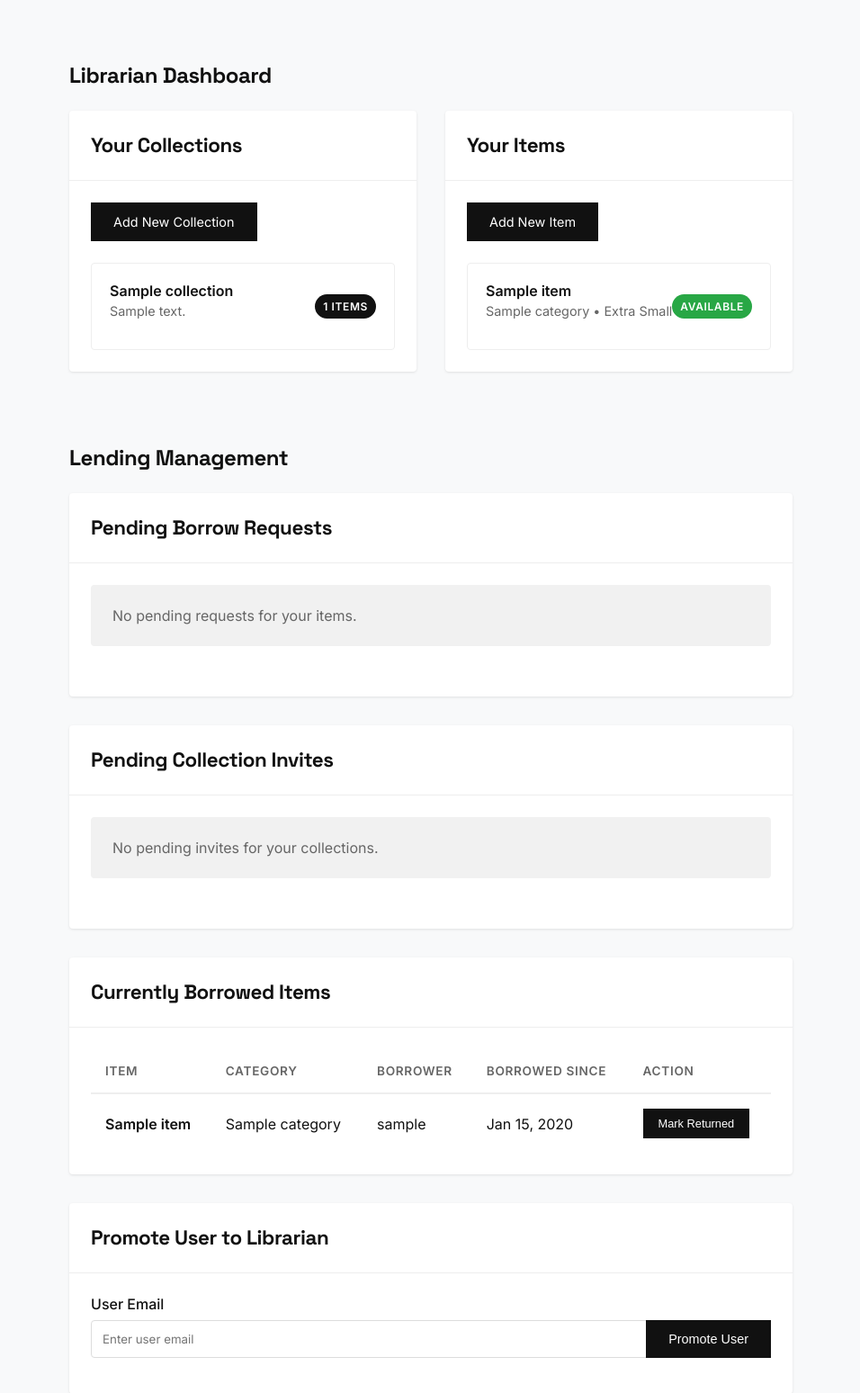
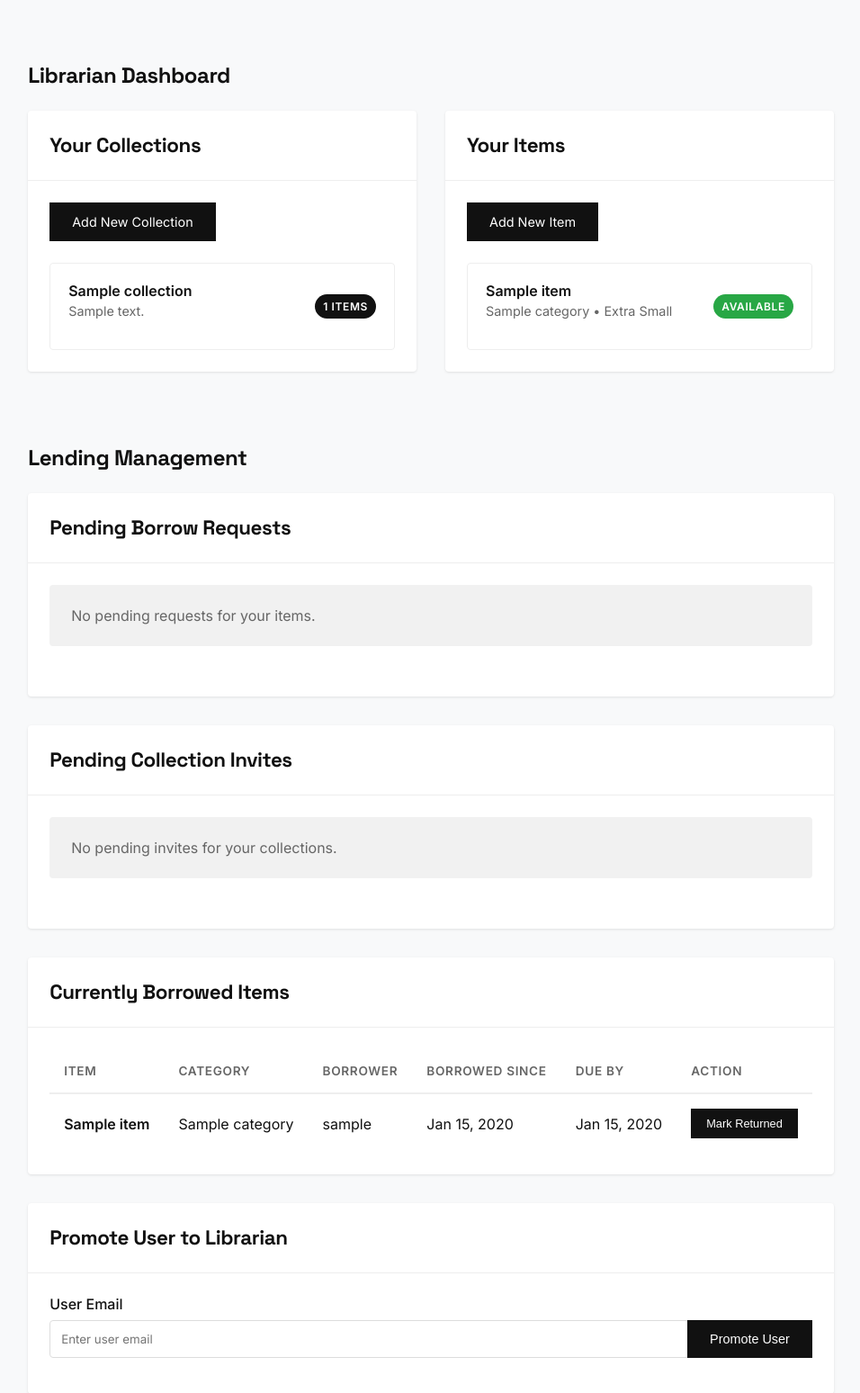
Before and after one commit to samapolinsky/clothing-lending, a Django app: page /lending/librarian/page/ in a window 1280 px wide. Shown: the part 99-1647 px from the top of the page at 90% size, without its empty margins (161-1117 px from the left). Run offline with Django 5.2, Linux system fonts and the light colour scheme; a user stored in the database is signed in; tables that the repository leaves empty hold one stand-in row (values such as "Sample post"); parts of the project's set-up code (start-up, migrations or seed data) failed here and were passed over; some libraries are stand-ins or nearby versions.

Commit message:
Due dates added but I found major bugs in patron page

```diff
--- a/clothing_lending/models.py
+++ b/clothing_lending/models.py
@@ -106,6 +106,7 @@ class Lending(models.Model):
     request_date = models.DateTimeField(default=timezone.now)
     status = models.CharField(max_length=10, choices=STATUS_CHOICES, default='PENDING')
     approved_date = models.DateTimeField(null=True, blank=True)
+    due_date = models.DateTimeField(null=True, blank=True)
     return_date = models.DateTimeField(null=True, blank=True)
 
     def __str__(self):
@@ -125,7 +126,7 @@ class Invite(models.Model):
     request_date = models.DateTimeField(default=timezone.now)
     status = models.CharField(max_length=10, choices=STATUS_CHOICES, default='PENDING')
     approved_date = models.DateTimeField(null=True, blank=True)
-    return_date = models.DateTimeField(null=True, blank=True)
+    #return_date = models.DateTimeField(null=True, blank=True)
 
     def __str__(self):
         return f"{self.requester} - {self.collection.name} ({self.get_status_display()})"
--- a/clothing_lending/templates/librarian/page.html
+++ b/clothing_lending/templates/librarian/page.html
@@ -535,6 +535,7 @@
                                         <th>Category</th>
                                         <th>Borrower</th>
                                         <th>Borrowed Since</th>
+                                        <th>Due By</th>
                                         <th>Action</th>
                                     </tr>
                                 </thead>
@@ -551,6 +552,7 @@
                                         </td>
                                         <td>{{ lending.borrower.user.username }}</td>
                                         <td>{{ lending.approved_date|date:"M d, Y" }}</td>
+                                        <td>{{ lending.due_date|date:"M d, Y" }}</td>
                                         <td>
                                             <form method="POST" action="{% url 'manage_lending_request' lending.id %}">
                                                 {% csrf_token %}
--- a/clothing_lending/views.py
+++ b/clothing_lending/views.py
@@ -7,6 +7,7 @@ from django.contrib import messages
 import uuid
 from django.db.models import Q
 from django.utils import timezone
+from datetime import timedelta
 
 from clothing_lending.models import User, Patron, Librarian, Collection, Item, Lending, Invite, Category, Rating
 from clothing_lending.forms import CollectionForm, ItemForm, PromoteUserForm, AddItemToCollectionForm, AddItemToCollectionFromCollectionForm, PatronProfileForm, RateItemForm
@@ -992,6 +993,8 @@ def patron_page(request):
         status='APPROVED'
     ).order_by('-approved_date')
 
+    #print(approved_items)
+
     borrowing_history = Lending.objects.filter(
         borrower=patron,
         status__in=['RETURNED', 'REJECTED']
@@ -1227,6 +1230,7 @@ def manage_lending_request(request, lending_id):
     if action == 'approve':
         lending.status = 'APPROVED'
         lending.approved_date = timezone.now()
+        lending.due_date = timezone.now() + timedelta(days=14)
         messages.success(request, f'Lending request for {lending.item.name} has been approved.')
     elif action == 'reject':
         lending.status = 'REJECTED'
```
Also changed, not shown: clothing_lending/templates/patron/page.html (+5 -3 lines), clothing_lending/migrations/0011_merge_20250429_1520.py (added), clothing_lending/migrations/0012_remove_invite_return_date_lending_due_date.py (added).
